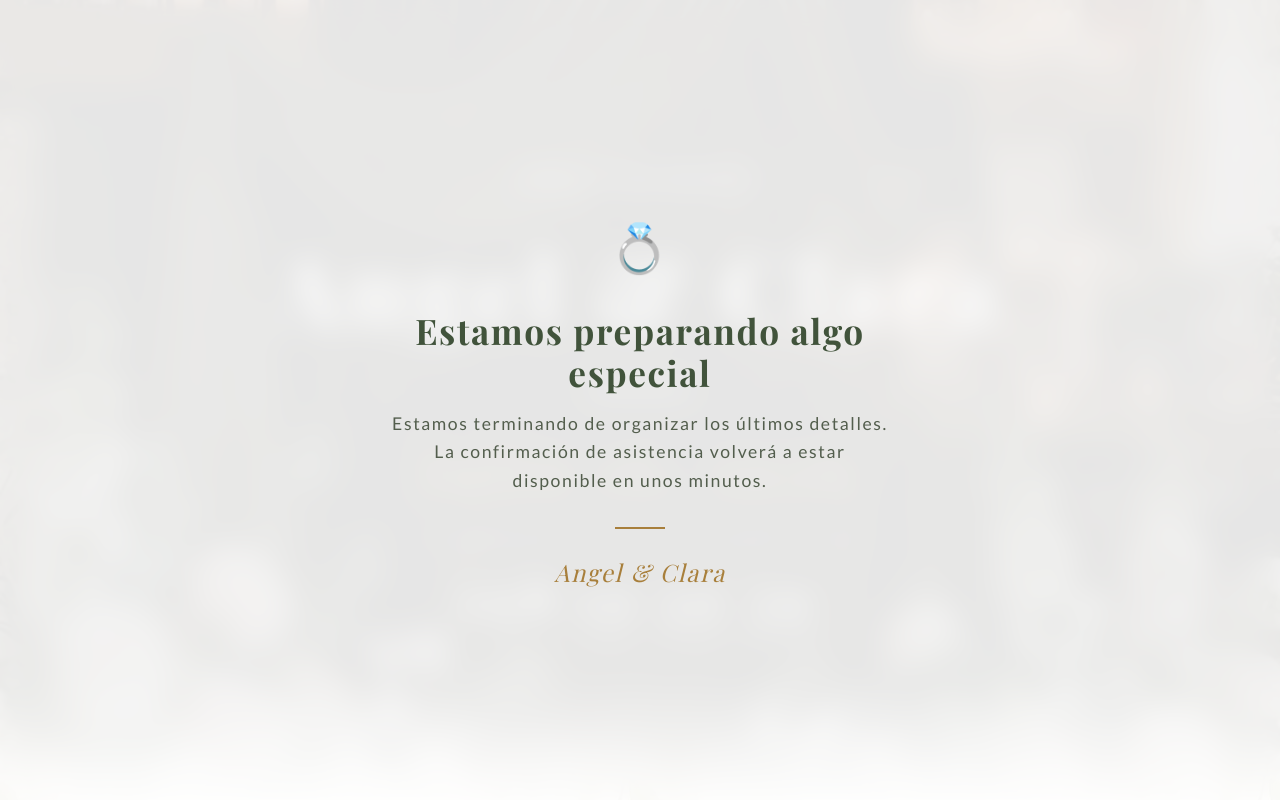
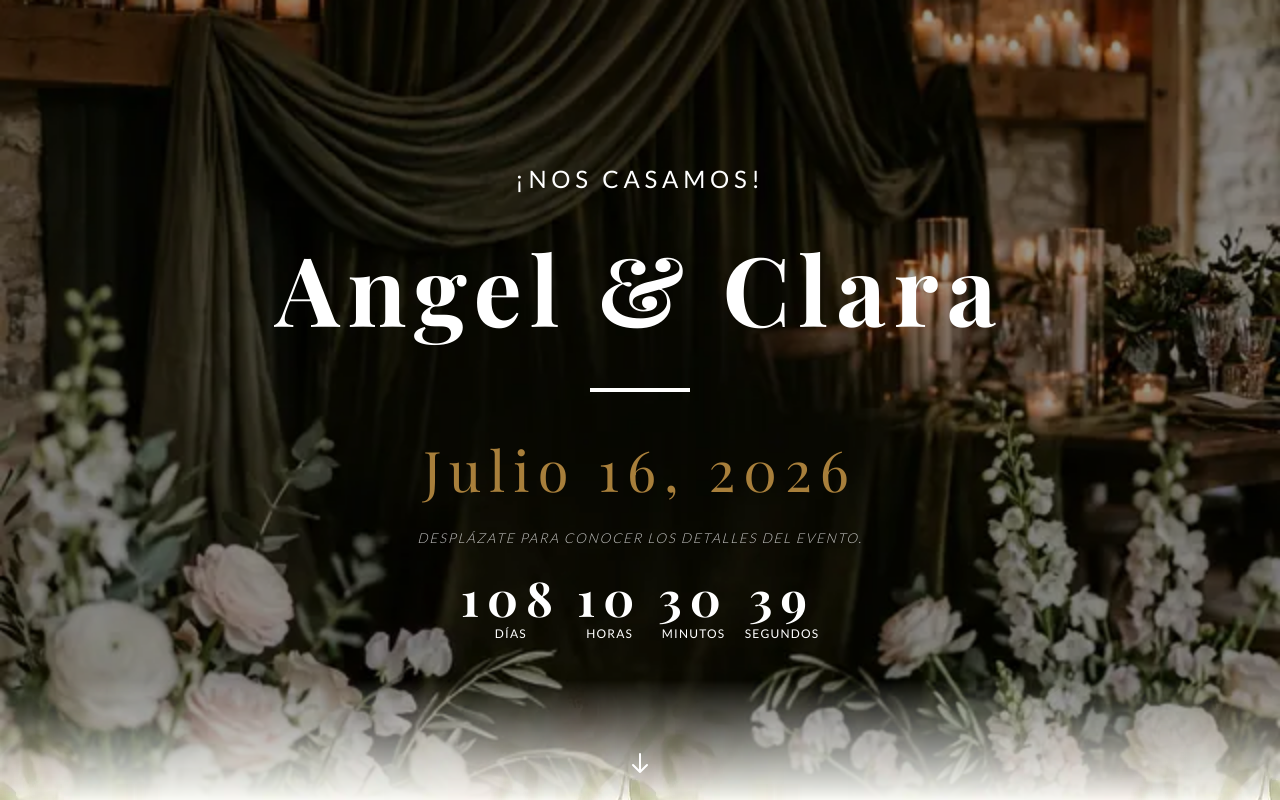
Before and after one commit to notxngel/invitacion-a-nuestra-boda-v1, a plain HTML site: page index.html in a window 1280 px wide. Shown: the top 800 px of the page. Drawn offline with nearby package versions, Linux system fonts and the light colour scheme; a web font is replaced by a local one.

Commit message:
fix(maintenance): remove maintenance overlay and restore functionality

```diff
--- a/index.html
+++ b/index.html
@@ -52,17 +52,6 @@
 </head>
 
 <body>
-
-    <!-- Capa de Mantenimiento para Migración -->
-    <div id="maintenance-overlay" class="maintenance">
-        <div class="maintenance__content">
-            <span class="maintenance__icon">💍</span>
-            <h1 class="maintenance__title">Estamos preparando algo especial</h1>
-            <p class="maintenance__text">Estamos terminando de organizar los últimos detalles. La confirmación de asistencia volverá a estar disponible en unos minutos.</p>
-            <div class="maintenance__divider"></div>
-            <p class="maintenance__signature">Angel & Clara</p>
-        </div>
-    </div>
 
     <!-- Sección: Navbar -->
     <nav class="navbar" aria-label="Navegación principal">
--- a/script.js
+++ b/script.js
@@ -134,12 +134,6 @@ setInterval(updateCountdown, 1000);
  * @returns {void}
  */
 function openRSVP() {
-  // Bloqueo temporal por mantenimiento
-  if (document.getElementById("maintenance-overlay")) {
-    console.log("Sistema en mantenimiento. RSVP deshabilitado.");
-    return;
-  }
-
   const modal = document.getElementById("rsvpModal");
   if (modal) {
     // Verificamos si el usuario ya envió su confirmación antes
--- a/style.css
+++ b/style.css
@@ -1461,67 +1461,4 @@ body::before {
     padding: 1.5rem 4rem 0 1.5rem; /* Separación de la línea central */
   }
 
-
 }
-
-/* ==========================================================================
-   16. MANTENIMIENTO (Temporal para Migración)
-   ========================================================================== */
-#maintenance-overlay {
-  position: fixed;
-  inset: 0;
-  background: rgba(255, 255, 255, 0.9);
-  backdrop-filter: blur(15px);
-  -webkit-backdrop-filter: blur(15px);
-  z-index: 9999;
-  display: flex;
-  align-items: center;
-  justify-content: center;
-  text-align: center;
-  padding: 2rem;
-}
-
-.maintenance__content {
-  max-width: 500px;
-  animation: maintenanceFadeIn 0.8s ease-out;
-}
-
-.maintenance__icon {
-  font-size: 3rem;
-  display: block;
-  margin-bottom: 1.5rem;
-}
-
-.maintenance__title {
-  font-family: var(--font-serif);
-  font-size: 2.2rem;
-  color: var(--color-dark);
-  margin-bottom: 1rem;
-  line-height: 1.2;
-}
-
-.maintenance__text {
-  color: var(--color-text-muted);
-  font-size: 1.1rem;
-  line-height: 1.6;
-  margin-bottom: 2rem;
-}
-
-.maintenance__divider {
-  width: 50px;
-  height: 2px;
-  background: var(--color-gold);
-  margin: 0 auto 1.5rem;
-}
-
-.maintenance__signature {
-  font-family: var(--font-serif);
-  font-size: 1.5rem;
-  color: var(--color-gold);
-  font-style: italic;
-}
-
-@keyframes maintenanceFadeIn {
-  from { opacity: 0; transform: translateY(10px); }
-  to { opacity: 1; transform: translateY(0); }
-}
```
